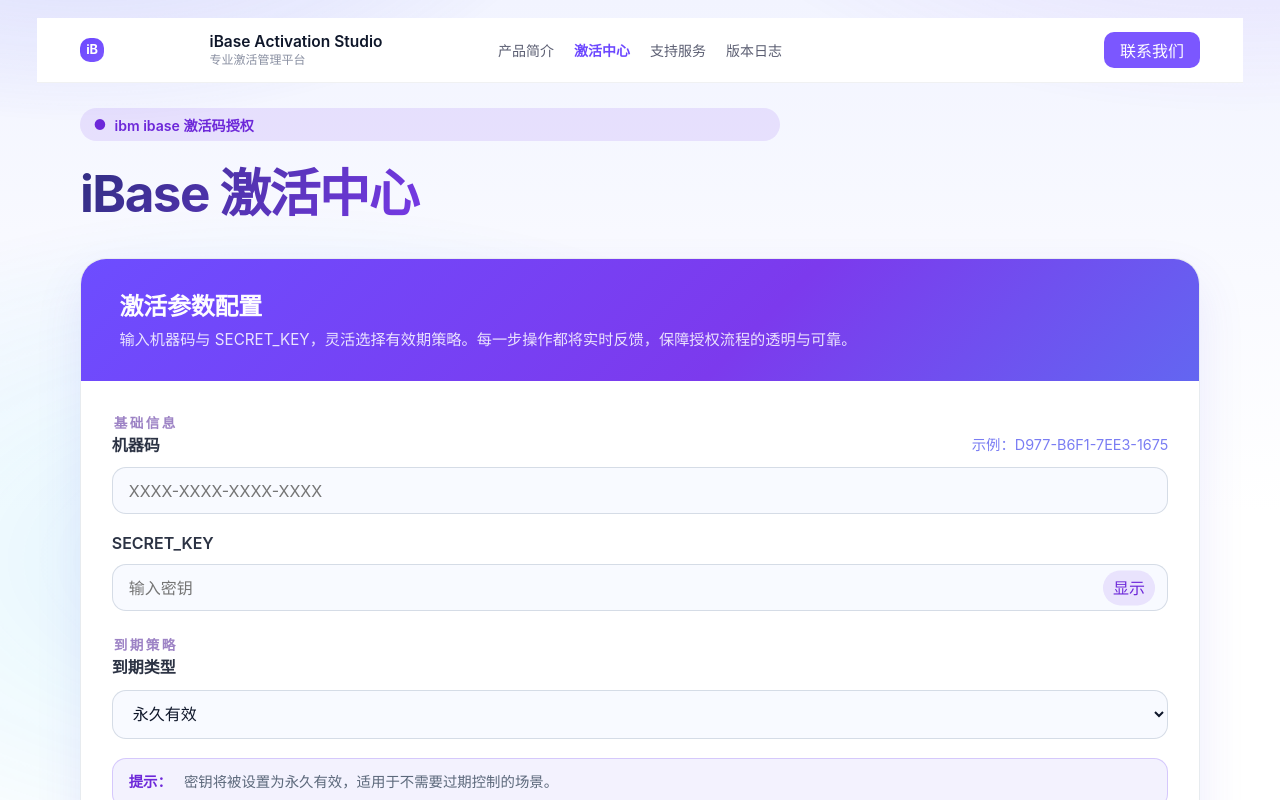
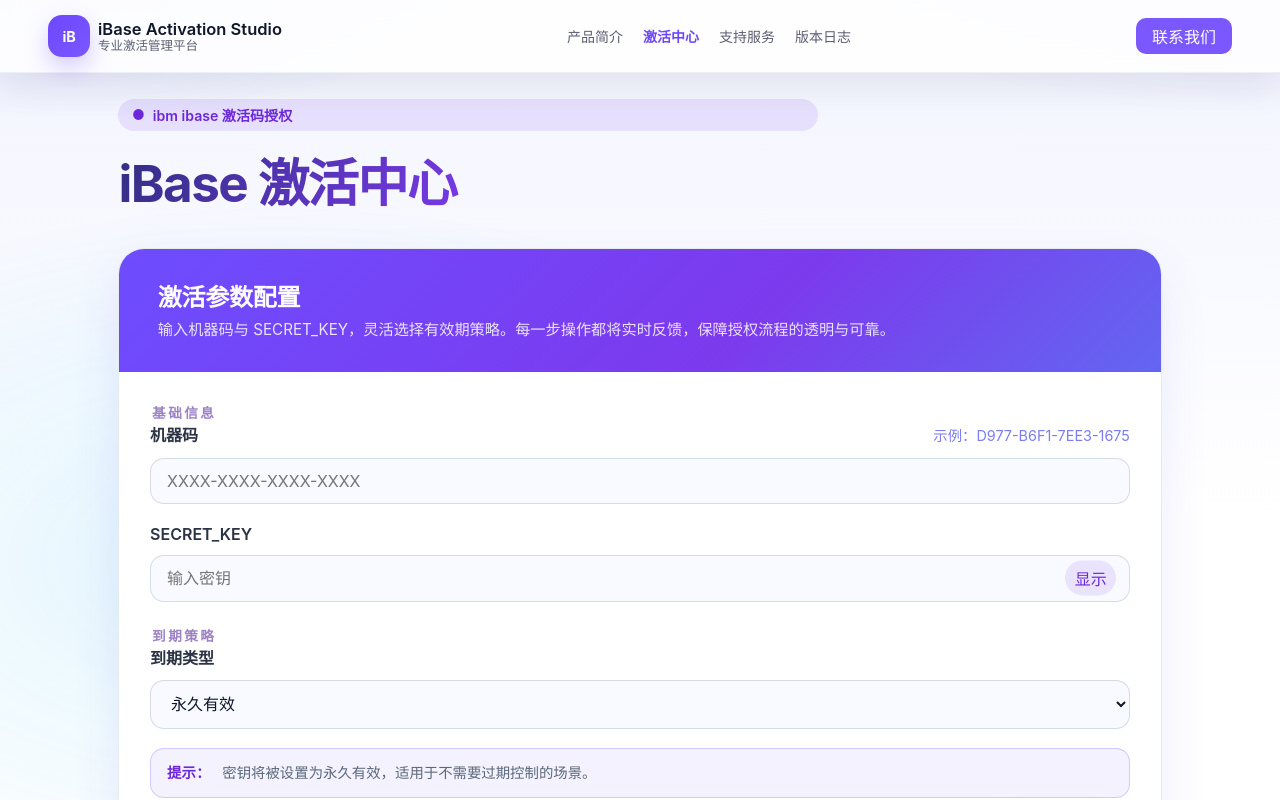
Before and after one commit to Eysn0130/ibase_launcher, a React (Vite) app in the folder frontend/: page / in a window 1280 px wide. Shown: the top 800 px of the page. Built offline with nearby package versions, Linux system fonts and the light colour scheme.

Commit message:
Make header span viewport edges

```diff
--- a/frontend/src/App.jsx
+++ b/frontend/src/App.jsx
@@ -18,69 +18,72 @@
   width: 100%;
   display: grid;
   gap: clamp(1rem, 2vw, 1.6rem);
-  padding: clamp(0.2rem, 0.8vw, 0.6rem) clamp(0.3rem, 1vw, 0.85rem);
-  justify-items: center;
 `;
 
 const Header = styled.header`
   position: sticky;
-  top: 8px;
+  top: 0;
   z-index: 50;
-  background: #ffffff;
+  width: 100%;
+  background: rgba(255, 255, 255, 0.88);
+  backdrop-filter: blur(18px);
+  -webkit-backdrop-filter: blur(18px);
   border-bottom: 1px solid rgba(15, 23, 42, 0.06);
-  width: 100%;
+  box-shadow: 0 14px 36px rgba(15, 23, 42, 0.08);
 `;
 
 const Bar = styled.div`
-  height: 64px;
-  margin: 0 auto;
-  width: min(1120px, 95%);
+  height: 72px;
+  width: 100%;
   display: grid;
-  grid-template-columns: 1fr auto 1fr;
+  grid-template-columns: auto 1fr auto;
   align-items: center;
   gap: 20px;
+  padding: 0 clamp(1.25rem, 4vw, 3rem);
 
   @media (max-width: 720px) {
-    grid-template-columns: auto 1fr;
-    height: 56px;
-    gap: 16px;
+    grid-template-columns: auto auto;
+    height: 62px;
+    gap: 12px;
+    padding: 0 clamp(0.75rem, 6vw, 1.6rem);
   }
 `;
 
 const Brand = styled.div`
   display: grid;
   grid-auto-flow: column;
-  gap: 10px;
+  gap: 8px;
   align-items: center;
 
   .logo {
-    width: 24px;
-    height: 24px;
-    border-radius: 10px;
+    width: 42px;
+    height: 42px;
+    border-radius: 14px;
     background: linear-gradient(135deg, #6c47ff, #7b57ff);
     color: #ffffff;
     display: grid;
     place-items: center;
     font-weight: 700;
-    font-size: 0.8rem;
+    font-size: 0.9rem;
     letter-spacing: -0.02em;
+    box-shadow: 0 10px 24px rgba(108, 71, 255, 0.28);
   }
 
   .tt {
     line-height: 1.1;
     display: grid;
-    gap: 2px;
+    gap: 1px;
   }
 
   .title {
-    font-size: 15.5px;
+    font-size: 16.5px;
     font-weight: 600;
     color: #0f172a;
   }
 
   .sub {
-    font-size: 12px;
-    color: #8a90a2;
+    font-size: 12.5px;
+    color: #5c6274;
   }
 `;
 
@@ -132,8 +135,11 @@
 
 const MainContent = styled.main`
   width: min(1120px, 100%);
+  margin: 0 auto;
   display: grid;
   gap: clamp(1.2rem, 2.4vw, 2rem);
+  padding: 0 clamp(1rem, 4vw, 2.4rem) clamp(2.4rem, 4vw, 3rem);
+  box-sizing: border-box;
 `;
 
 const Hero = styled.section`
--- a/frontend/src/styles/GlobalStyle.js
+++ b/frontend/src/styles/GlobalStyle.js
@@ -18,7 +18,7 @@
     min-height: 100vh;
     background: linear-gradient(180deg, #f2f4ff 0%, #ffffff 55%, #ffffff 100%);
     color: #0b1f33;
-    padding: 8px clamp(16px, 3vw, 24px);
+    padding: 0;
     display: flex;
     justify-content: center;
     align-items: flex-start;
```
